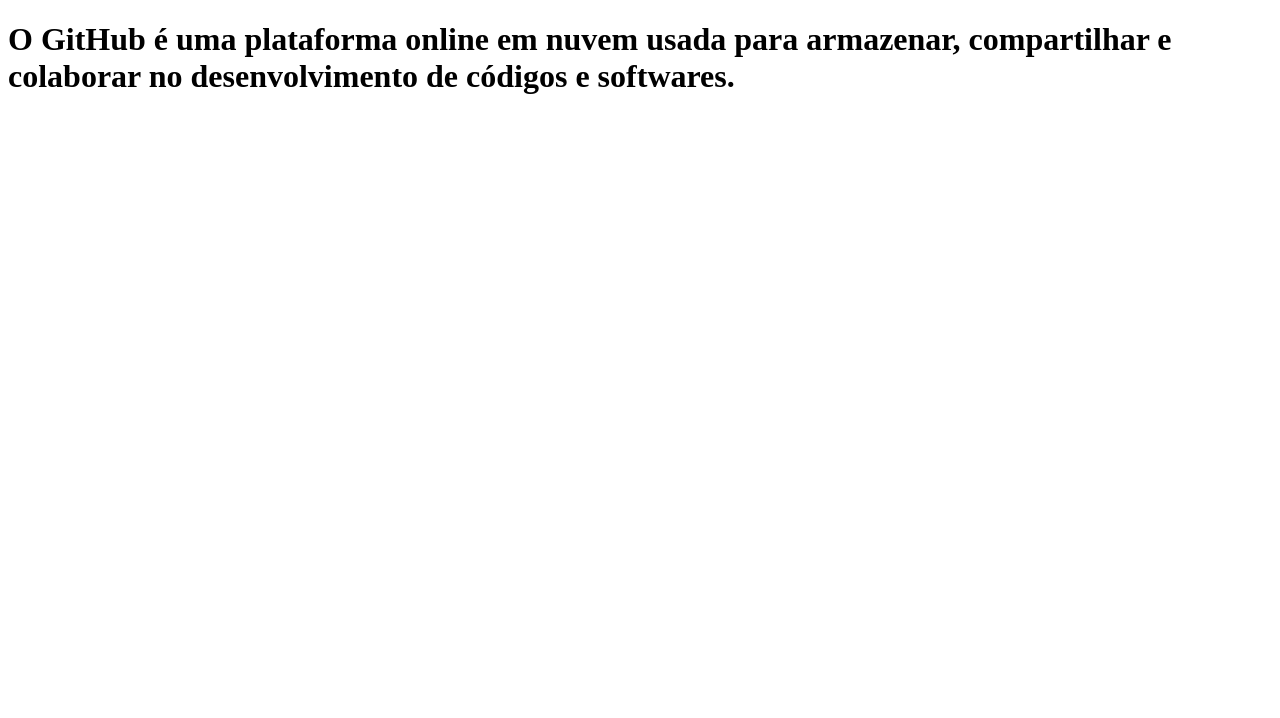
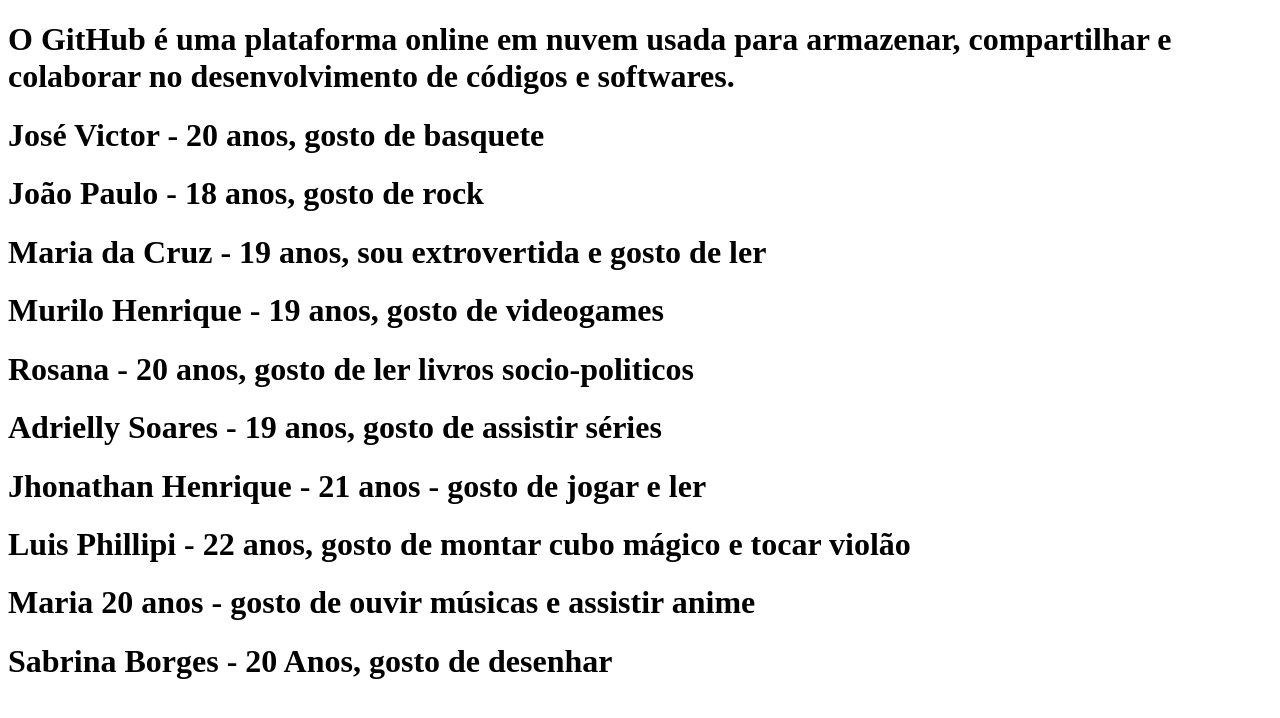
Before and after one commit to VictorBFontes/Projeto-grupal-1, a plain HTML site: page index.html in a window 1280 px wide. Drawn offline with Linux system fonts and the light colour scheme.

Commit message:
Add caracteristicas dos integrantes

```diff
--- a/index.html
+++ b/index.html
@@ -8,6 +8,17 @@
 <body>
     <main>
         <h1>O GitHub é uma plataforma online em nuvem usada para armazenar, compartilhar e colaborar no desenvolvimento de códigos e softwares.</h1>
+
+        <h1>José Victor - 20 anos, gosto de basquete</h1>
+        <h1>João Paulo - 18 anos, gosto de rock</h1>
+        <h1>Maria da Cruz - 19 anos, sou extrovertida e gosto de ler</h1>
+        <h1>Murilo Henrique - 19 anos, gosto de videogames</h1>
+        <h1>Rosana - 20 anos, gosto de ler livros socio-politicos</h1>
+        <h1>Adrielly Soares - 19 anos, gosto de assistir séries</h1>
+        <h1>Jhonathan Henrique - 21 anos - gosto de jogar e ler</h1>
+        <h1>Luis Phillipi - 22 anos, gosto de montar cubo mágico e tocar violão</h1>
+        <h1>Maria 20 anos - gosto de ouvir músicas e assistir anime</h1>
+        <h1>Sabrina Borges - 20 Anos, gosto de desenhar</h1>
     </main>
 </body>
 </html>
```
